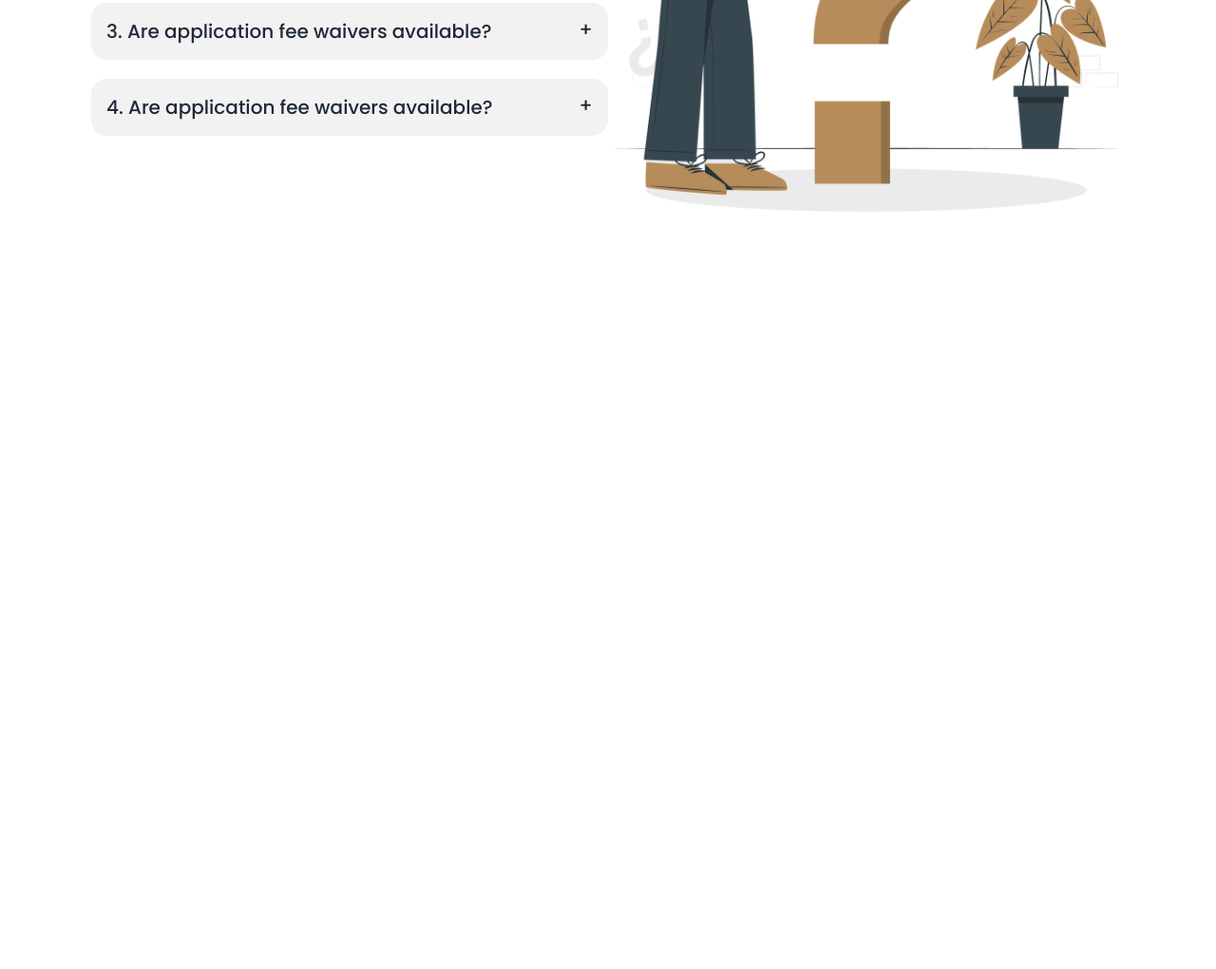
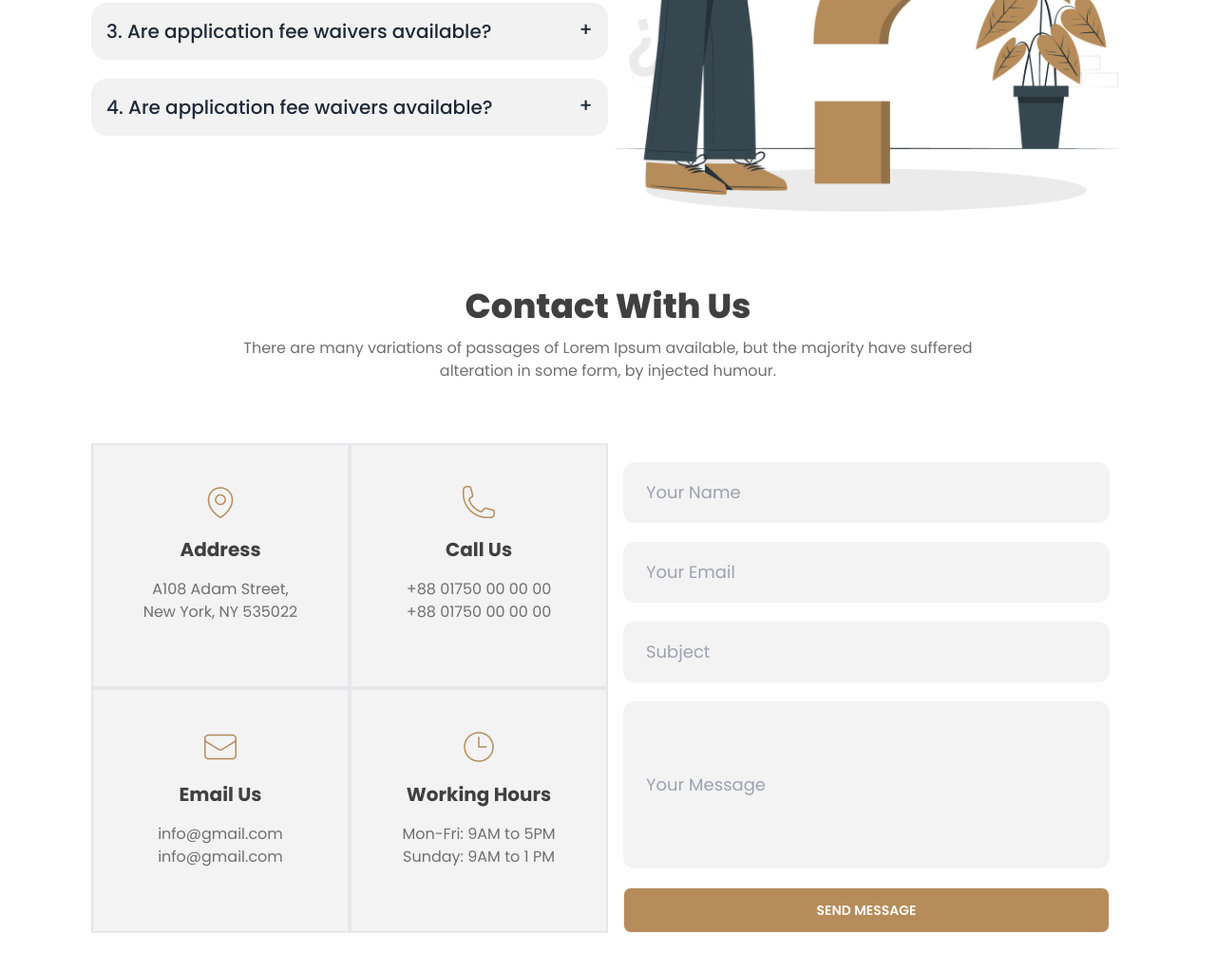
Before and after one commit to mdhossain07/legal-solutions-website, a plain HTML site: page index.html in a window 1280 px wide. Shown: the part 3177-4198 px from the top of the page at 95% size. Before the commit the page ends 3480 px from the top, so only its background shows below. Drawn offline with nearby package versions, Linux system fonts and the light colour scheme.

Commit message:
Contact Us Section done

```diff
--- a/index.html
+++ b/index.html
@@ -329,6 +329,85 @@
             </div>
         </section>
 
+        <!-- Contact With Us -->
+        <section class="text-center">
+            <div class="text-center space-y-3">
+                <h2 class="text-4xl font-extrabold text-primary-text">Contact With Us</h2>
+                <p class="text-base text-secondary-text w-3/4 mx-auto">There are many variations of passages of Lorem Ipsum available, but the majority have suffered alteration in some form, by injected humour.</p>
+            </div>
+
+            <div class="flex flex-col lg:flex-row my-16">
+                <!-- Contact Info Container -->
+                <div class="grid grid-cols-1 lg:grid-cols-2 flex-1">
+                    <!-- Card 1 -->
+                    <div class="bg-[#F3F3F3] p-5 border-2">
+                        <div class="space-y-4 my-5">
+                            <div class="flex justify-center items-center">
+                                <img class="text-center" src="./images/location.png" alt="">
+                            </div>
+                            <h3 class="text-xl font-bold text-primary-text">Address</h3>
+                            <p class="text-base text-secondary-text">A108 Adam Street, <br>
+                                New York, NY 535022</p>
+                        </div>
+                    </div>
+
+                    <!-- Card 2 -->
+                    <div class="bg-[#F3F3F3] p-5 border-2">
+                        <div class="space-y-4 my-5">
+                            <div class="flex justify-center items-center">
+                                <img class="text-center" src="./images/call.png" alt="">
+                            </div>
+                            <h3 class="text-xl font-bold text-primary-text">Call Us</h3>
+                            <p class="text-base text-secondary-text">+88 01750 00 00 00 <br>
+                                +88 01750 00 00 00</p>
+                        </div>
+                    </div>
+
+                    <!-- Card 3 -->
+                    <div class="bg-[#F3F3F3] p-5 border-2">
+                        <div class="space-y-4 my-5">
+                            <div class="flex justify-center items-center">
+                                <img class="text-center" src="./images/email.png" alt="">
+                            </div>
+                            <h3 class="text-xl font-bold text-primary-text">Email Us</h3>
+                            <p class="text-base text-secondary-text">info@gmail.com <br>
+                                info@gmail.com</p>
+                        </div>
+                    </div>
+
+                    <!-- Card 4 -->
+                    <div class="bg-[#F3F3F3] p-5 border-2">
+                        <div class="space-y-4 my-5">
+                            <div class="flex justify-center items-center">
+                                <img class="text-center" src="./images/time.png" alt="">
+                            </div>
+                            <h3 class="text-xl font-bold text-primary-text">Working Hours</h3>
+                            <p class="text-base text-secondary-text">Mon-Fri: 9AM to 5PM <br>
+                                Sunday: 9AM to 1 PM</p>
+                        </div>
+                    </div>
+                </div>
+
+                <!-- Contact Form -->
+                <div class="flex-1">
+                    <div class="my-5">
+                        <input type="text" placeholder="Your Name" class="input input-bordered input-lg w-full max-w-lg bg-[#F3F3F3] rounded-xl border-0"/>
+                    </div>
+                    <div class="my-5">
+                        <input type="text" placeholder="Your Email" class="input input-bordered input-lg w-full max-w-lg bg-[#F3F3F3] rounded-xl border-0"/>
+                    </div>
+                    <div class="my-5">
+                        <input type="text" placeholder="Subject" class="input input-bordered input-lg w-full max-w-lg bg-[#F3F3F3] rounded-xl border-0"/>
+                    </div>
+                    <div class="my-5">
+                        <input type="text" placeholder="Your Message" class="input input-bordered input-lg w-full max-w-lg h-44 bg-[#F3F3F3] rounded-xl border-0"/>
+                    </div>
+                    <button class="btn bg-primary-btn text-white w-full max-w-lg">Send Message</button>
+
+                </div>
+            </div>
+        </section>
+
 
 
     </main>
```
